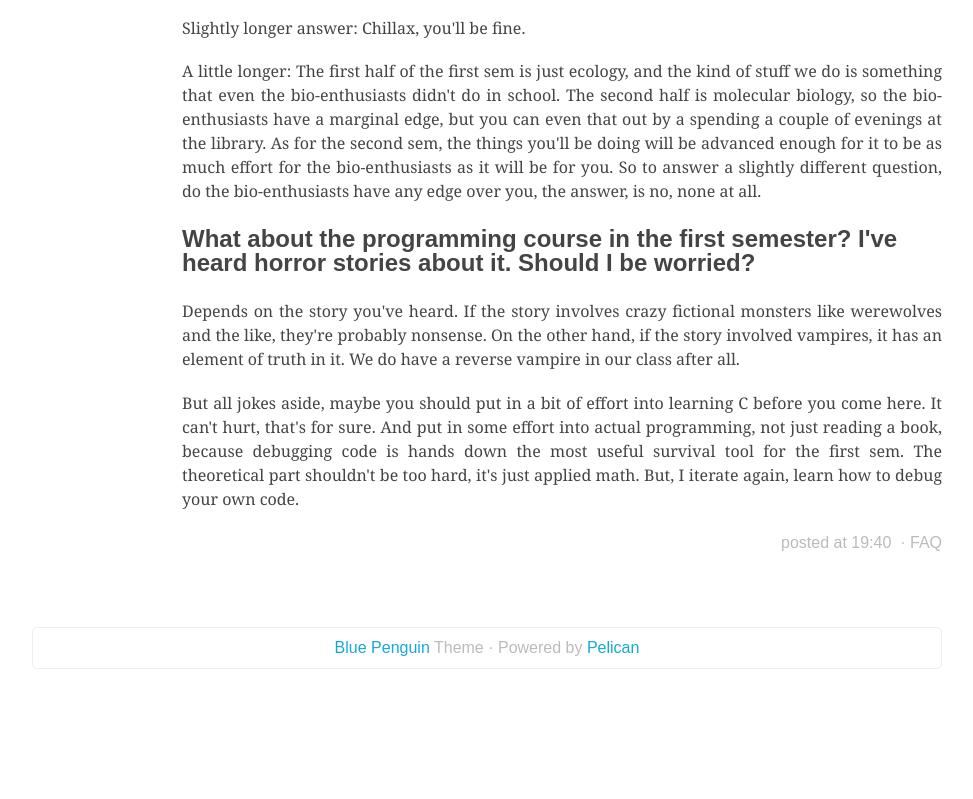
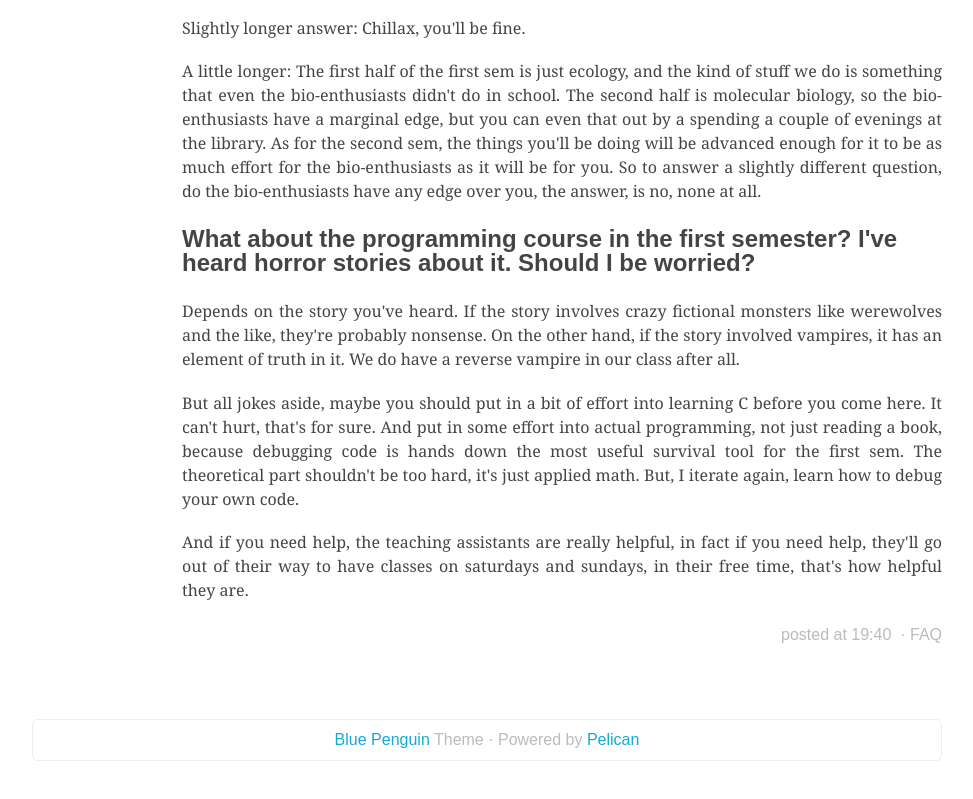
Before and after one commit to Bolt64/bolt64.github.io, a plain HTML site: page author/sayantan-khan.html in a window 1280 px wide. Shown: the part 723-1522 px from the top of the page, without its empty margins (153-1126 px from the left). Before the commit the page ends 1440 px from the top, so only its background shows below. Drawn offline with Linux system fonts and the light colour scheme.

Commit message:
thakur commit

```diff
--- a/author/sayantan-khan.html
+++ b/author/sayantan-khan.html
@@ -70,6 +70,9 @@ into actual programming, not just reading a book, because debugging code is
 hands down the most useful survival tool for the first sem. The theoretical
 part shouldn't be too hard, it's just applied math. But, I iterate again, learn
 how to debug your own code.</p>
+<p>And if you need help, the teaching assistants are really helpful, in fact if
+you need help, they'll go out of their way to have classes on saturdays and
+sundays, in their free time, that's how helpful they are.</p>
                 <div class="clear"></div>
 
                 <div class="info">
```
Also changed, not shown: category/faq.html (+3 -0 lines), faq.html (+3 -0 lines), frequently-asked-questions-about-iisc-especially-by-undergrads.html (+3 -0 lines), index.html (+3 -0 lines).
